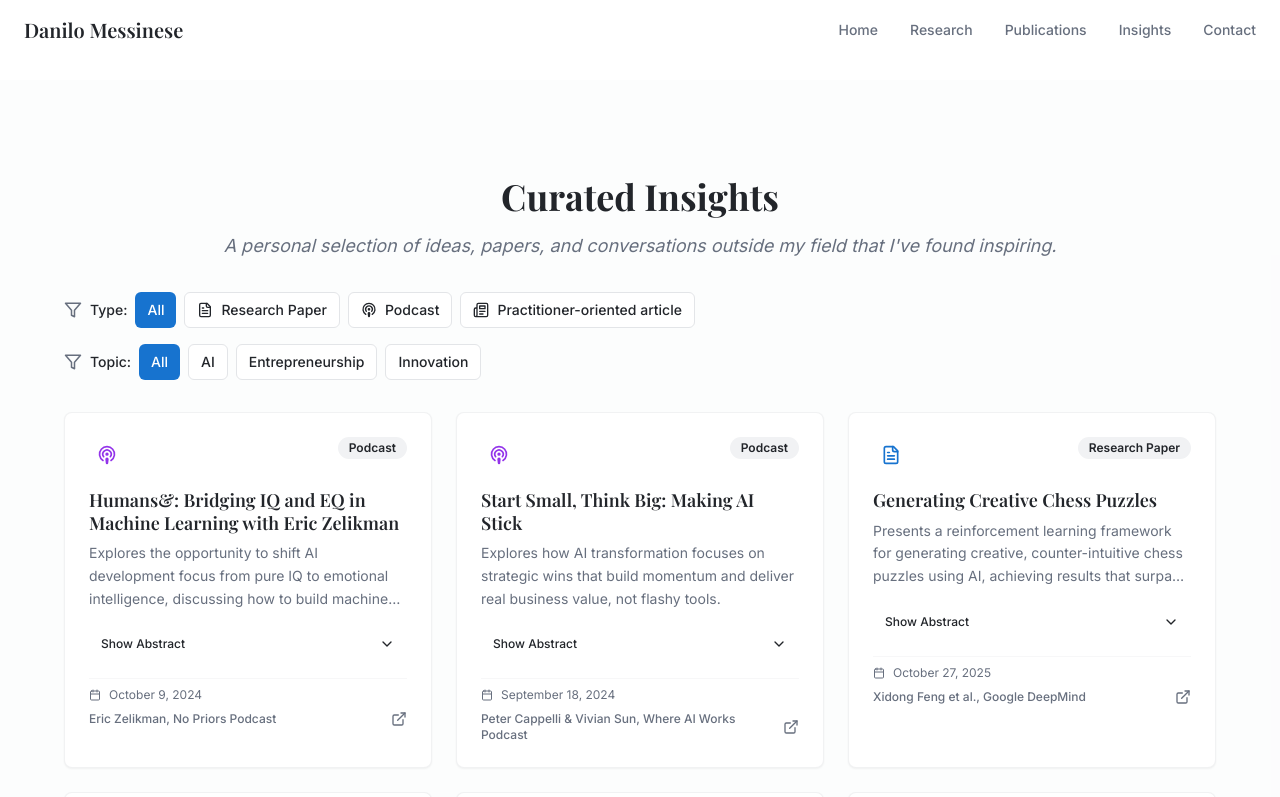
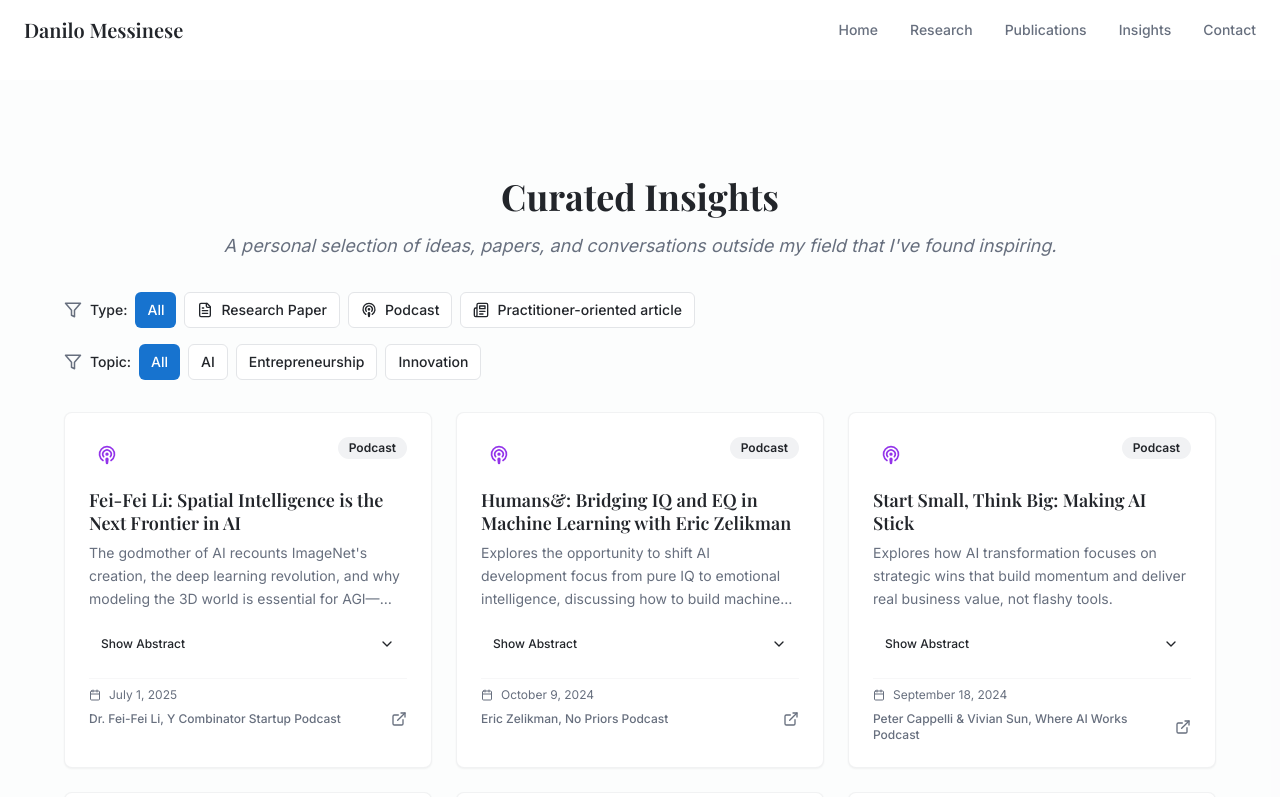
Before and after one commit to MessineseDanilo/innovate-academics, a React (Vite) app: page /insights in a window 1280 px wide. Shown: the top 797 px of the page. Built offline with nearby package versions, Linux system fonts and the light colour scheme; the HTML template or start-up script is replaced by a standard one.

Commit message:
Add podcast episode

```diff
--- a/src/components/CuratedInsights.tsx
+++ b/src/components/CuratedInsights.tsx
@@ -12,6 +12,19 @@ const CuratedInsights = () => {
   const [expandedAbstracts, setExpandedAbstracts] = useState<Set<number>>(new Set());
 
   const insights = [
+    {
+      type: "podcast",
+      icon: Podcast,
+      title: "Fei-Fei Li: Spatial Intelligence is the Next Frontier in AI",
+      description: "The godmother of AI recounts ImageNet's creation, the deep learning revolution, and why modeling the 3D world is essential for AGI—potentially more difficult than language.",
+      abstract: "A fireside with Dr. Fei-Fei Li at AI Startup School in San Francisco. Dr. Fei-Fei Li is often called the godmother of AI—and for good reason. Before the world had AI as we know it, she was helping build the foundation. In this fireside, she recounts the creation of ImageNet, a project that helped ignite the deep learning revolution by providing the data backbone modern computer vision needed. She walks through the early belief in data-driven methods, the shock of seeing convolutional networks outperform expectations in 2012, and how those breakthroughs led to captioning, storytelling, and ultimately, generative models. Now, she's taking on one of AI's hardest frontiers: spatial intelligence. Fei-Fei shares why modeling the 3D world is essential for AGI—and why it may be even more difficult than language.",
+      author: "Dr. Fei-Fei Li, Y Combinator Startup Podcast",
+      date: new Date("2025-07-01"),
+      link: "https://open.spotify.com/episode/73f4TiGhDcqRRms87aA560?si=49618cba6f714820",
+      color: "text-purple-600",
+      badge: "Podcast",
+      topics: ["AI", "Innovation"],
+    },
     {
       type: "podcast",
       icon: Podcast,
```
